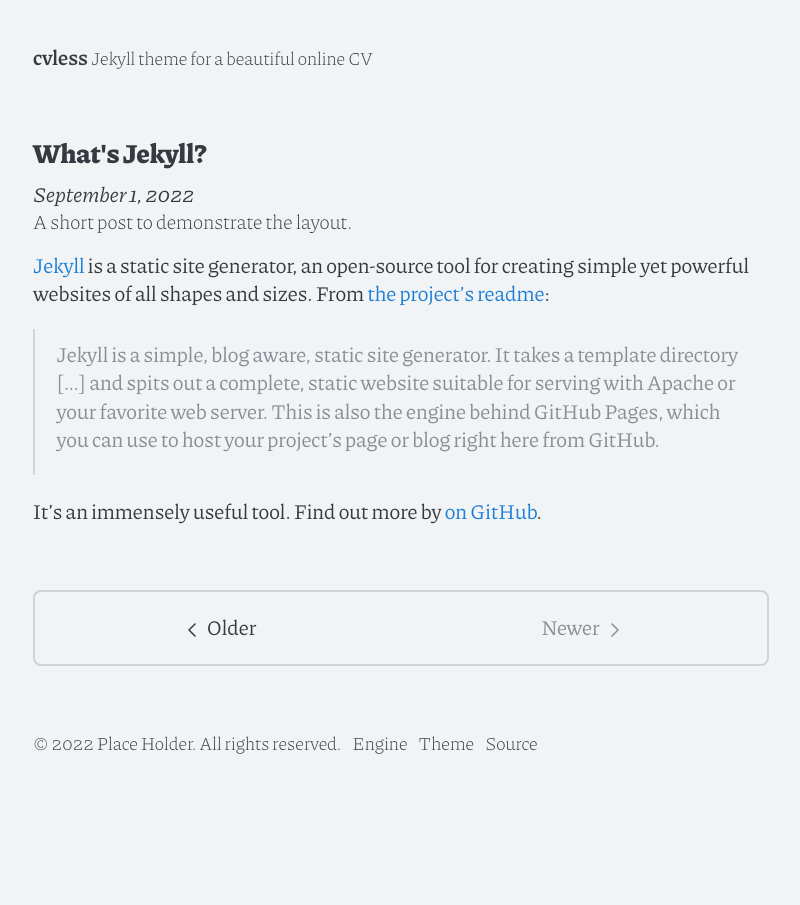
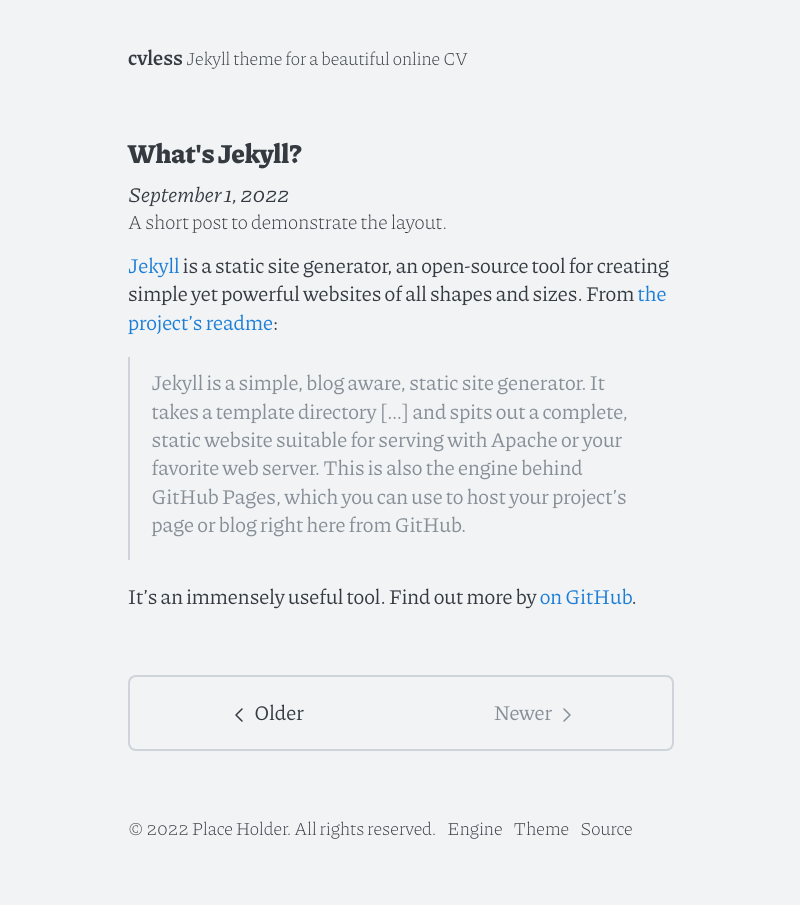
Before and after one commit to piazzai/cvless, a Jekyll site: the page built from blog.html, in a window 1280 px wide. Shown: the whole page, without its empty margins (239-1039 px from the left). Built offline with Jekyll 4.4.1, drawn with Linux system fonts in a browser that asks for light colours; the list of posts is cut into pages by our own code.

Commit message:
Set new responsive width

```diff
--- a/_layouts/default.html
+++ b/_layouts/default.html
@@ -7,7 +7,7 @@
 
   <div class="container">
     <div class="row justify-content-center">
-      <div class="col-12 col-md-10 col-lg-8">
+      <div class="col-12 col-md-10 col-lg-8 col-xl-6">
         <header>
           <a class="site-title" href="{{ site.url }}">{{ site.title }}</a>
           <small>{{ site.tagline }}</small>
```
